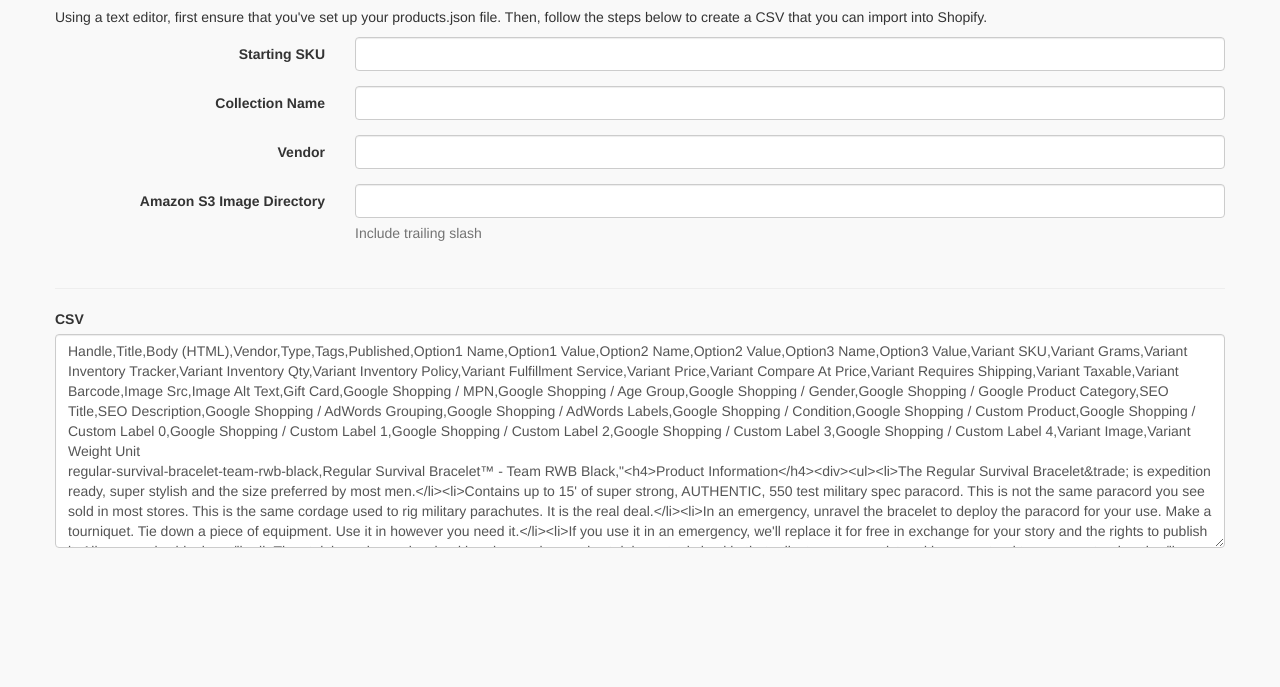
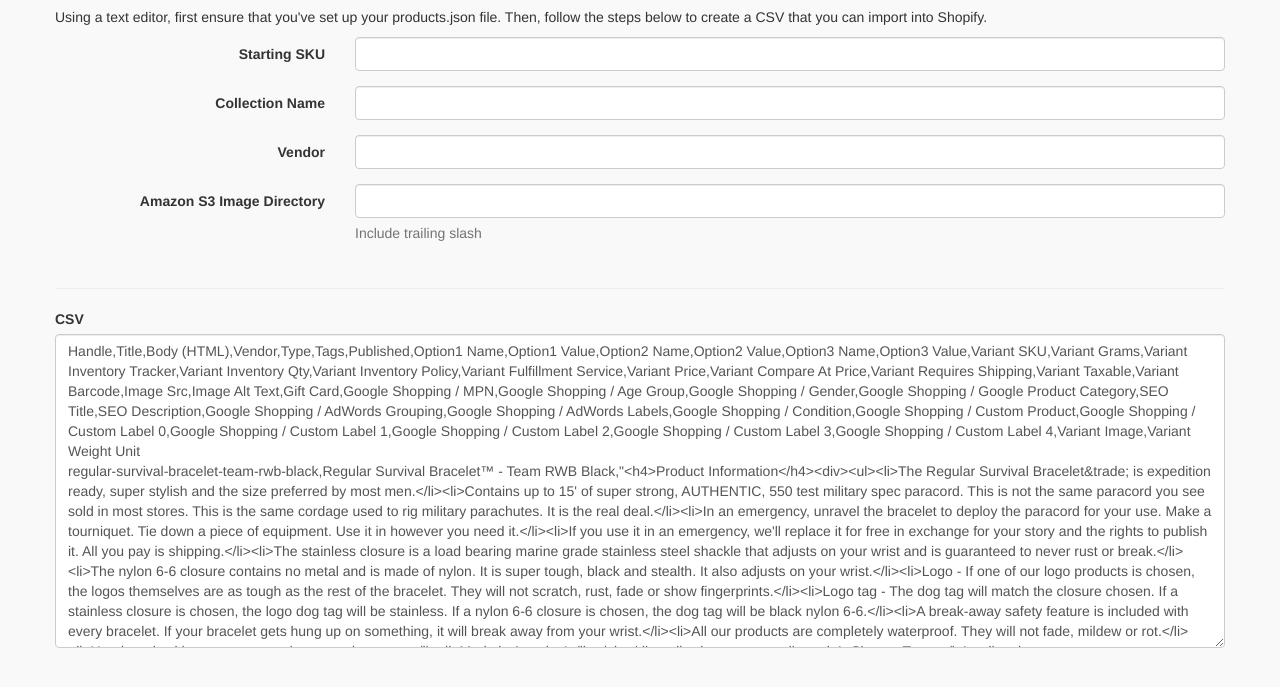
Before and after one commit to epatr/Shopify-Product-Launcher, a website: page index.html in a window 1280 px wide. Shown: the part 109-796 px from the top of the page. Drawn offline with nearby package versions, Linux system fonts and the light colour scheme.

Commit message:
Increased the number of rows shown

```diff
--- a/index.html
+++ b/index.html
@@ -51,7 +51,7 @@
 </div>
 <div class="row">
 	<label for="output">CSV</label>
-	<textarea name="output" id="output" class="form-control" rows="10">Handle,Title,Body (HTML),Vendor,Type,Tags,Published,Option1 Name,Option1 Value,Option2 Name,Option2 Value,Option3 Name,Option3 Value,Variant SKU,Variant Grams,Variant Inventory Tracker,Variant Inventory Qty,Variant Inventory Policy,Variant Fulfillment Service,Variant Price,Variant Compare At Price,Variant Requires Shipping,Variant Taxable,Variant Barcode,Image Src,Image Alt Text,Gift Card,Google Shopping / MPN,Google Shopping / Age Group,Google Shopping / Gender,Google Shopping / Google Product Category,SEO Title,SEO Description,Google Shopping / AdWords Grouping,Google Shopping / AdWords Labels,Google Shopping / Condition,Google Shopping / Custom Product,Google Shopping / Custom Label 0,Google Shopping / Custom Label 1,Google Shopping / Custom Label 2,Google Shopping / Custom Label 3,Google Shopping / Custom Label 4,Variant Image,Variant Weight Unit
+	<textarea name="output" id="output" class="form-control" rows="15">Handle,Title,Body (HTML),Vendor,Type,Tags,Published,Option1 Name,Option1 Value,Option2 Name,Option2 Value,Option3 Name,Option3 Value,Variant SKU,Variant Grams,Variant Inventory Tracker,Variant Inventory Qty,Variant Inventory Policy,Variant Fulfillment Service,Variant Price,Variant Compare At Price,Variant Requires Shipping,Variant Taxable,Variant Barcode,Image Src,Image Alt Text,Gift Card,Google Shopping / MPN,Google Shopping / Age Group,Google Shopping / Gender,Google Shopping / Google Product Category,SEO Title,SEO Description,Google Shopping / AdWords Grouping,Google Shopping / AdWords Labels,Google Shopping / Condition,Google Shopping / Custom Product,Google Shopping / Custom Label 0,Google Shopping / Custom Label 1,Google Shopping / Custom Label 2,Google Shopping / Custom Label 3,Google Shopping / Custom Label 4,Variant Image,Variant Weight Unit
 </textarea>
 </div>
 </div>
```
